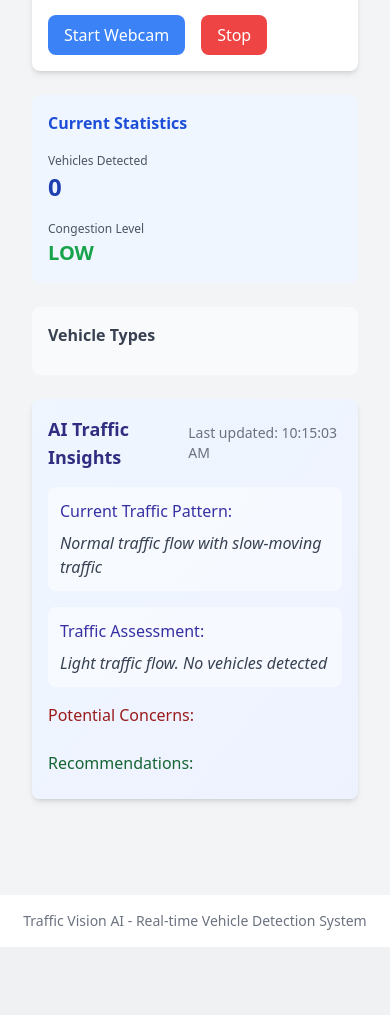
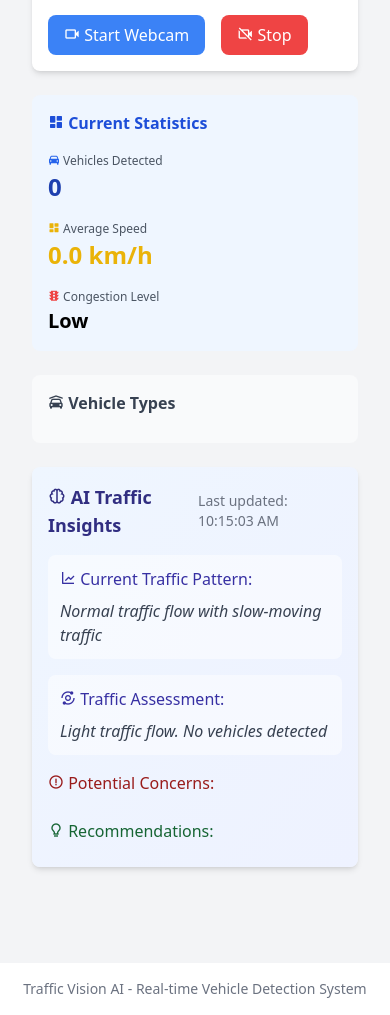
Before and after one commit to lanzy-lanzy/MLTrafficVision1.2, a Django app: page /stream/ in a window 390 px wide. Shown: the part 374-1389 px from the top of the page. Before the commit the page ends 1321 px from the top, so only its background shows below. Run offline with Django 4.2, Linux system fonts and the light colour scheme; data that the repository does not hold is empty; some libraries are stand-ins or nearby versions.

Commit message:
new upgrade

```diff
--- a/templates/base.html
+++ b/templates/base.html
@@ -5,6 +5,7 @@
     <meta name="viewport" content="width=device-width, initial-scale=1.0">
     <title>Traffic Vision AI</title>
     <script src="https://cdn.tailwindcss.com"></script>
+    <link href='https://unpkg.com/boxicons@2.1.4/css/boxicons.min.css' rel='stylesheet'>
     {% block extra_css %}{% endblock %}
 </head>
 <body class="bg-gray-100">
--- a/templates/traffic_detection/video_stream.html
+++ b/templates/traffic_detection/video_stream.html
@@ -8,7 +8,7 @@
             <div class="bg-white rounded-lg shadow-md overflow-hidden">
                 <div class="relative">
                     <img src="{% url 'video_feed' %}" alt="Video Feed" class="w-full">
-                    <div id="overlayStats" class="absolute top-0 left-0 bg-black bg-opacity-50 text-white p-2 text-sm">
+                    <div id="overlayStats" class="absolute top-0 left-0 bg-black bg-opacity-50 text-white p-2 text-sm rounded">
                         <!-- Stats will be updated dynamically -->
                     </div>
                 </div>
@@ -16,11 +16,11 @@
                     <div class="flex space-x-4">
                         <button onclick="startWebcam()"
                                 class="bg-blue-500 text-white px-4 py-2 rounded-lg hover:bg-blue-600 transition-colors">
-                            Start Webcam
+                            <i class='bx bx-video'></i> Start Webcam
                         </button>
                         <button onclick="stopVideo()"
                                 class="bg-red-500 text-white px-4 py-2 rounded-lg hover:bg-red-600 transition-colors">
-                            Stop
+                            <i class='bx bx-video-off'></i> Stop
                         </button>
                     </div>
                 </div>
@@ -32,21 +32,35 @@
             <!-- Current Stats -->
             <div class="space-y-6">
                 <div class="bg-blue-50 p-4 sm:p-6 rounded-lg">
-                    <h3 class="text-base sm:text-lg font-semibold text-blue-700 mb-3 sm:mb-4">Current Statistics</h3>
+                    <h3 class="text-base sm:text-lg font-semibold text-blue-700 mb-3 sm:mb-4">
+                        <i class='bx bxs-dashboard'></i> Current Statistics
+                    </h3>
                     <div class="space-y-3 sm:space-y-4">
                         <div>
-                            <label class="text-xs sm:text-sm text-gray-600">Vehicles Detected</label>
+                            <label class="text-xs sm:text-sm text-gray-600">
+                                <i class='bx bxs-car text-blue-600'></i> Vehicles Detected
+                            </label>
                             <p class="text-2xl sm:text-3xl font-bold text-blue-800" id="vehicle-count">0</p>
                         </div>
                         <div>
-                            <label class="text-xs sm:text-sm text-gray-600">Congestion Level</label>
+                            <label class="text-xs sm:text-sm text-gray-600">
+                                <i class='bx bxs-dashboard text-yellow-500'></i> Average Speed
+                            </label>
+                            <p class="text-2xl sm:text-3xl font-bold text-yellow-500" id="average-speed">0 km/h</p>
+                        </div>
+                        <div>
+                            <label class="text-xs sm:text-sm text-gray-600">
+                                <i class='bx bxs-traffic text-red-500'></i> Congestion Level
+                            </label>
                             <p class="text-xl sm:text-2xl font-bold" id="congestion-level">Low</p>
                         </div>
                     </div>
                 </div>
 
                 <div class="bg-gray-50 p-4 sm:p-6 rounded-lg">
-                    <h3 class="text-base sm:text-lg font-semibold text-gray-700 mb-3">Vehicle Types</h3>
+                    <h3 class="text-base sm:text-lg font-semibold text-gray-700 mb-3">
+                        <i class='bx bxs-car-garage'></i> Vehicle Types
+                    </h3>
                     <div class="space-y-2" id="vehicle-types">
                         <!-- Vehicle types will be updated dynamically -->
                     </div>
@@ -56,22 +70,30 @@
             <!-- AI Insights Section -->
             <div id="ai-insights" class="bg-gradient-to-br from-blue-50 to-indigo-50 p-4 sm:p-6 rounded-lg shadow-md">
                 <div class="flex justify-between items-center mb-4">
-                    <h3 class="text-lg font-semibold text-indigo-900">AI Traffic Insights</h3>
+                    <h3 class="text-lg font-semibold text-indigo-900">
+                        <i class='bx bx-brain'></i> AI Traffic Insights
+                    </h3>
                     <span id="insights-timestamp" class="text-sm text-gray-500"></span>
                 </div>
 
                 <div id="traffic-pattern" class="mb-4 bg-white bg-opacity-50 p-3 rounded-lg">
-                    <h4 class="font-medium text-indigo-800 mb-2">Current Traffic Pattern:</h4>
+                    <h4 class="font-medium text-indigo-800 mb-2">
+                        <i class='bx bx-line-chart'></i> Current Traffic Pattern:
+                    </h4>
                     <p class="text-gray-700 italic"></p>
                 </div>
 
                 <div id="assessment" class="mb-4 bg-white bg-opacity-50 p-3 rounded-lg">
-                    <h4 class="font-medium text-indigo-800 mb-2">Traffic Assessment:</h4>
+                    <h4 class="font-medium text-indigo-800 mb-2">
+                        <i class='bx bx-analyse'></i> Traffic Assessment:
+                    </h4>
                     <p class="text-gray-700 italic"></p>
                 </div>
 
                 <div id="concerns" class="mb-4">
-                    <h4 class="font-medium text-red-800 mb-2">Potential Concerns:</h4>
+                    <h4 class="font-medium text-red-800 mb-2">
+                        <i class='bx bx-error-circle'></i> Potential Concerns:
+                    </h4>
                     <div class="space-y-2 max-h-48 overflow-y-auto">
                         <ul class="list-none space-y-2">
                             <!-- Concerns will be updated dynamically -->
@@ -80,7 +102,9 @@
                 </div>
 
                 <div id="recommendations">
-                    <h4 class="font-medium text-green-800 mb-2">Recommendations:</h4>
+                    <h4 class="font-medium text-green-800 mb-2">
+                        <i class='bx bx-bulb'></i> Recommendations:
+                    </h4>
                     <div class="space-y-2 max-h-48 overflow-y-auto">
                         <ul class="list-none space-y-2">
                             <!-- Recommendations will be updated dynamically -->
@@ -93,7 +117,6 @@
 </div>
 
 <script>
-    // Function to update statistics
     function updateStats() {
         fetch('/get_stats/')
             .then(response => {
@@ -106,25 +129,33 @@
                 // Update vehicle count
                 document.getElementById('vehicle-count').textContent = data.vehicle_count || 0;
 
-                // Update congestion level with color coding
-                const congestionEl = document.getElementById('congestion-level');
-                const level = data.congestion_level || 'LOW';
-                congestionEl.textContent = level;
-                congestionEl.className = 'text-xl font-bold ' +
-                    (level === 'HIGH' ? 'text-red-600' :
-                     level === 'MEDIUM' ? 'text-yellow-600' :
-                     'text-green-600');
+                // Update average speed
+                const avgSpeed = data.average_speed || 0;
+                document.getElementById('average-speed').textContent = `${avgSpeed.toFixed(1)} km/h`;
 
-                // Update vehicle types with percentage
+                // Update overlay stats
+                const overlayStats = document.getElementById('overlayStats');
+                overlayStats.innerHTML = `
+                    <div class="font-semibold">
+                        <i class='bx bxs-car'></i> Vehicles: ${data.vehicle_count || 0}<br>
+                        <i class='bx bxs-dashboard text-yellow-300'></i> Avg Speed: ${avgSpeed.toFixed(1)} km/h<br>
+                        <i class='bx bxs-traffic'></i> Status: ${data.congestion_level || 'LOW'}
+                    </div>
+                `;
+
+                // Update vehicle types with icons
                 const vehicleTypesDiv = document.getElementById('vehicle-types');
                 if (data.vehicle_types) {
                     const total = Object.values(data.vehicle_types).reduce((a, b) => a + b, 0);
                     vehicleTypesDiv.innerHTML = Object.entries(data.vehicle_types)
                         .map(([type, count]) => {
                             const percentage = total > 0 ? (count / total * 100).toFixed(1) : 0;
+                            const icon = getVehicleIcon(type);
                             return `
                                 <div class="flex justify-between items-center py-1">
-                                    <span class="text-sm text-gray-700">${type}</span>
+                                    <span class="text-sm text-gray-700">
+                                        <i class='${icon}'></i> ${type}
+                                    </span>
                                     <div class="text-right">
                                         <span class="text-sm font-semibold text-blue-600">${count}</span>
                                         <span class="text-xs text-gray-500 ml-1">(${percentage}%)</span>
@@ -135,7 +166,7 @@
                         .join('');
                 }
 
-                // Update AI insights with animation
+                // Update AI insights with icons
                 if (data.ai_insights && data.ai_insights.insights) {
                     const insights = data.ai_insights.insights;
 
@@ -151,13 +182,14 @@
                         updateWithFade(assessmentEl, insights.assessment);
                     }
 
-                    // Update concerns with animation
+                    // Update concerns with icons
                     const concernsList = document.querySelector('#concerns ul');
                     if (concernsList && Array.isArray(insights.concerns)) {
                         concernsList.innerHTML = insights.concerns
                             .map(concern => `
-                                <li class="bg-red-50 p-3 rounded-lg shadow-sm border border-red-100 transform transition-all duration-300 hover:scale-102">
+                                <li class="bg-red-50 p-3 rounded-lg shadow-sm border border-red-100">
                                     <div class="flex items-start space-x-2">
+                                        <i class='bx bx-error-circle text-red-500'></i>
                                         <span class="flex-1">${concern}</span>
                                     </div>
                                 </li>
@@ -165,13 +197,14 @@
                             .join('');
                     }
 
-                    // Update recommendations with animation
+                    // Update recommendations with icons
                     const recommendationsList = document.querySelector('#recommendations ul');
                     if (recommendationsList && Array.isArray(insights.recommendations)) {
                         recommendationsList.innerHTML = insights.recommendations
                             .map(rec => `
-                                <li class="bg-green-50 p-3 rounded-lg shadow-sm border border-green-100 transform transition-all duration-300 hover:scale-102">
+                                <li class="bg-green-50 p-3 rounded-lg shadow-sm border border-green-100">
                                     <div class="flex items-start space-x-2">
+                                        <i class='bx bx-check-circle text-green-500'></i>
                                         <span class="flex-1">${rec}</span>
                                     </div>
                                 </li>
@@ -189,6 +222,17 @@
             });
     }
 
+    function getVehicleIcon(type) {
+        const icons = {
+            'car': 'bx bxs-car',
+            'truck': 'bx bxs-truck',
+            'bus': 'bx bxs-bus',
+            'motorcycle': 'bx bxs-motorcycle',
+            'bicycle': 'bx bxs-cycling'
+        };
+        return icons[type.toLowerCase()] || 'bx bxs-car';
+    }
+
     function updateWithFade(element, newText) {
         element.style.opacity = '0';
         setTimeout(() => {
@@ -200,37 +244,7 @@
     // Initial update
     updateStats();
 
-    // Update every 10 seconds
-    setInterval(updateStats, 10000);
-
-    // Function to start webcam
-    function startWebcam() {
-        fetch('/start_webcam/')
-            .then(response => response.json())
-            .then(data => {
-                if (!data.success) {
-                    alert('Failed to start webcam: ' + data.error);
-                }
-            })
-            .catch(error => {
-                console.error('Error starting webcam:', error);
-                alert('Failed to start webcam');
-            });
-    }
-
-    // Function to stop video
-    function stopVideo() {
-        fetch('/stop_video/')
-            .then(response => response.json())
-            .then(data => {
-                if (!data.success) {
-                    alert('Failed to stop video: ' + data.error);
-                }
-            })
-            .catch(error => {
-                console.error('Error stopping video:', error);
-                alert('Failed to stop video');
-            });
-    }
+    // Update every 1 second
+    setInterval(updateStats, 1000);
 </script>
 {% endblock %}
--- a/traffic_detection/views.py
+++ b/traffic_detection/views.py
@@ -25,6 +25,7 @@ current_stats = {
     'vehicle_types': {},
     'congestion_level': 'LOW',
     'average_speed': 0,
+    'speeds': [],  # List to store recent speed measurements
     'category_counts': {
         'motorized': 0,
         'non_motorized': 0,
@@ -140,25 +141,48 @@ def process_frame(frame):
                         if vehicle_type in types:
                             frame_category_counts[category] += 1
 
-                    # Draw detection box and label
+                    # Calculate center point of detection
+                    center_x = (x1 + x2) // 2
+                    center_y = (y1 + y2) // 2
+
+                    # Calculate and update speed if we have previous detections
+                    if hasattr(process_frame, 'prev_centers'):
+                        for prev_center in process_frame.prev_centers:
+                            dist = ((center_x - prev_center[0])**2 + (center_y - prev_center[1])**2)**0.5
+                            if dist < 100:  # If it's likely the same vehicle
+                                speed = calculate_speed(prev_center, (center_x, center_y), time.time() - last_detection_time)
+                                current_stats['speeds'].append(speed)
+                                # Keep only recent speed measurements
+                                current_stats['speeds'] = current_stats['speeds'][-20:]
+
+                    # Store current centers for next frame
+                    if not hasattr(process_frame, 'prev_centers'):
+                        process_frame.prev_centers = []
+                    process_frame.prev_centers = [(center_x, center_y)]
+
+                    # Calculate average speed
+                    if current_stats['speeds']:
+                        current_stats['average_speed'] = sum(current_stats['speeds']) / len(current_stats['speeds'])
+
+                    # Draw detection box and label with speed
                     color = get_vehicle_color(vehicle_type)
                     cv2.rectangle(frame, (x1, y1), (x2, y2), color, 2)
 
-                    # Add detection label with confidence and area
-                    label = f"{vehicle_type}: {conf:.2f}"
-                    label_size, baseline = cv2.getTextSize(label, cv2.FONT_HERSHEY_SIMPLEX, 0.5, 2)
+                    # Add detection label with speed in yellow
+                    speed_text = f"{get_vehicle_icon(vehicle_type)} {vehicle_type}: {current_stats['average_speed']:.1f} km/h"
+                    label_size, baseline = cv2.getTextSize(speed_text, cv2.FONT_HERSHEY_SIMPLEX, 0.5, 2)
                     y1 = max(y1, label_size[1])
 
                     # Draw label background
                     cv2.rectangle(frame,
                                 (x1, y1 - label_size[1] - baseline),
                                 (x1 + label_size[0], y1),
-                                color,
+                                (0, 0, 0),  # Black background
                                 cv2.FILLED)
 
-                    # Draw label text
-                    cv2.putText(frame, label, (x1, y1 - baseline),
-                              cv2.FONT_HERSHEY_SIMPLEX, 0.5, (255, 255, 255), 2)
+                    # Draw label text in yellow
+                    cv2.putText(frame, speed_text, (x1, y1 - baseline),
+                              cv2.FONT_HERSHEY_SIMPLEX, 0.5, (0, 255, 255), 2)  # Yellow color
 
         # Update global stats with smoothing
         alpha = 0.7  # Smoothing factor
@@ -192,10 +216,11 @@ def draw_overlay(frame):
     cv2.addWeighted(overlay, 0.7, frame, 0.3, 0, frame)
 
     stats_text = [
-        f"Total Vehicles: {current_stats['vehicle_count']}",
-        f"Congestion: {current_stats['congestion_level']}",
-        f"Motorized: {current_stats['category_counts']['motorized']}",
-        f"Non-motorized: {current_stats['category_counts']['non_motorized']}"
+        f"[TOTAL] Total Vehicles: {current_stats['vehicle_count']}",
+        f"[SPEED] Avg Speed: {current_stats['average_speed']:.1f} km/h",
+        f"[STATUS] Congestion: {current_stats['congestion_level']}",
+        f"[AUTO] Motorized: {current_stats['category_counts']['motorized']}",
+        f"[BIKE] Non-motorized: {current_stats['category_counts']['non_motorized']}"
     ]
 
     # Add vehicle type breakdown
@@ -223,6 +248,17 @@ def get_vehicle_color(vehicle_type):
         return (255, 0, 255)  # Purple
     return (0, 255, 0)  # Green
 
+def get_vehicle_icon(vehicle_type):
+    """Return a text-based icon for the vehicle type"""
+    icons = {
+        'car': '[CAR]',
+        'truck': '[TRUCK]',
+        'bus': '[BUS]',
+        'motorcycle': '[MOTO]',
+        'bicycle': '[BIKE]'
+    }
+    return icons.get(vehicle_type.lower(), '[VEH]')  # Default to [VEH] if type not found
+
 def get_congestion_level(category_counts):
     """Determine congestion level"""
     total_traffic = category_counts['motorized'] + category_counts['non_motorized']
@@ -231,6 +267,16 @@ def get_congestion_level(category_counts):
     elif total_traffic < 8:
         return 'MEDIUM'
     return 'HIGH'
+
+def calculate_speed(prev_pos, curr_pos, time_diff):
+    """Calculate speed in km/h given two positions and time difference"""
+    if time_diff == 0:
+        return 0
+    # Convert pixel distance to meters (assuming average lane width is 3.5 meters)
+    pixel_distance = ((curr_pos[0] - prev_pos[0])**2 + (curr_pos[1] - prev_pos[1])**2)**0.5
+    meters = pixel_distance * (3.5 / 100)  # Approximate conversion
+    speed = (meters / time_diff) * 3.6  # Convert m/s to km/h
+    return min(speed, 120)  # Cap at 120 km/h to filter outliers
 
 def get_video_stream():
     global video_capture
@@ -332,6 +378,7 @@ def upload_video(request):
             'vehicle_types': {},
             'congestion_level': 'Low',
             'average_speed': 0,
+            'speeds': [],  # List to store recent speed measurements
             'category_counts': {
                 'motorized': 0,
                 'non_motorized': 0,
```
